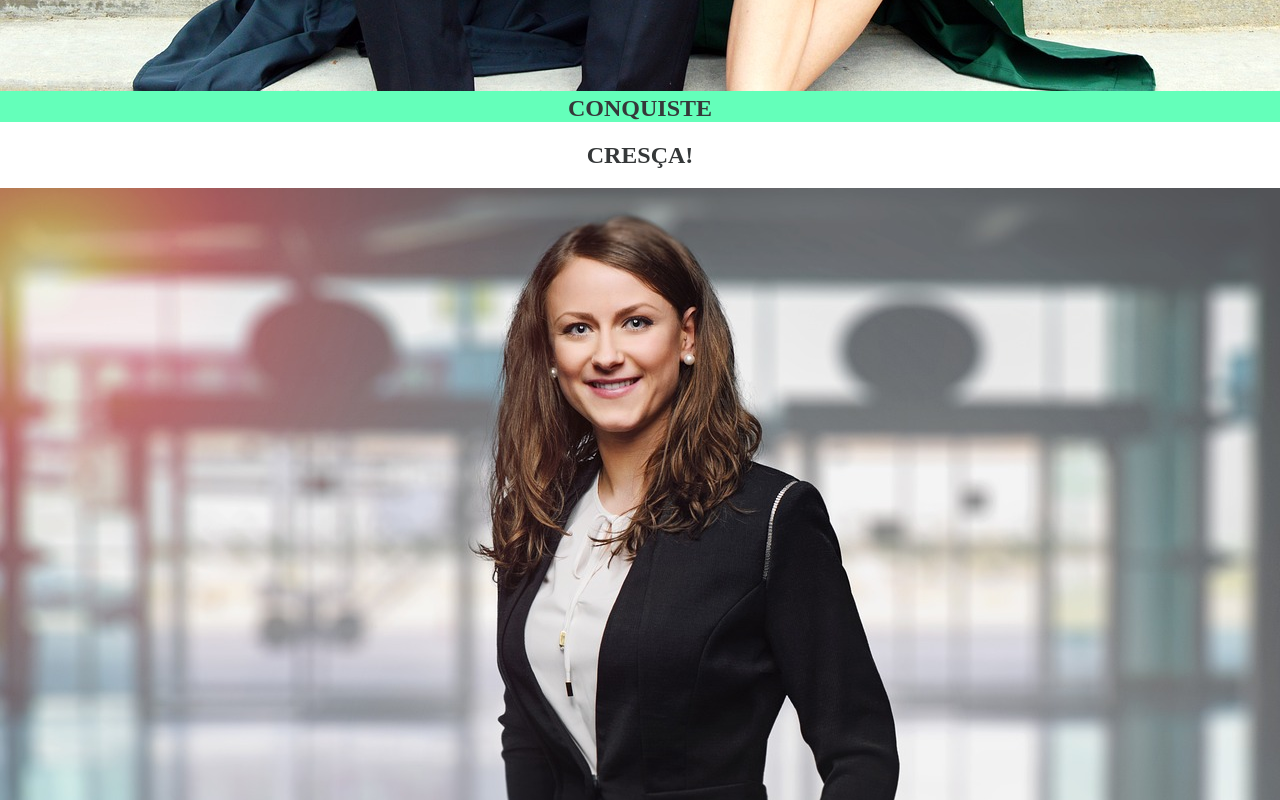
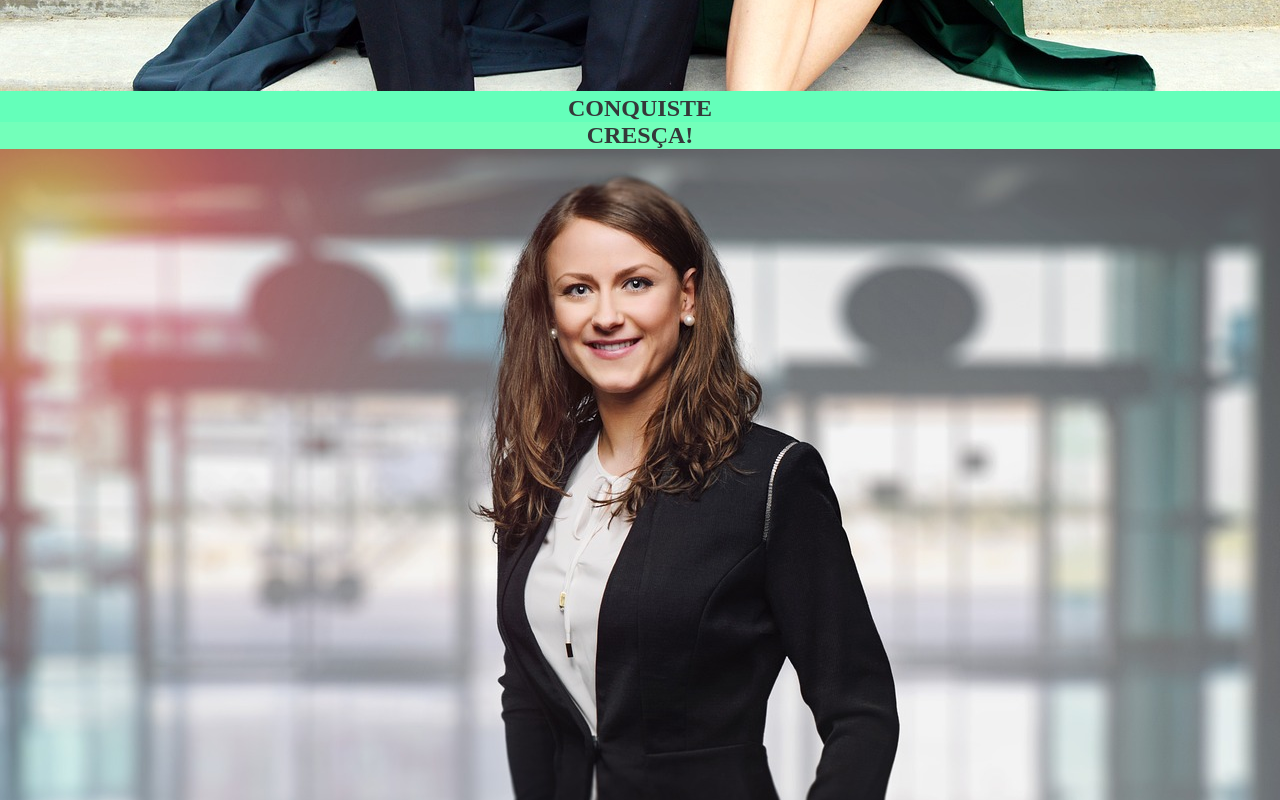
Before and after one commit to 00julia/aula18.05.23, a plain HTML site: page index.html in a window 1280 px wide. Shown: the part 3760-4560 px from the top of the page. Drawn offline with Linux system fonts and the light colour scheme.

Commit message:
eeeeeeeeeeeeeeeeeeeeeeeee

```diff
--- a/style.css
+++ b/style.css
@@ -81,3 +81,15 @@ main{
     height: 15%;
     margin: 0;
 }
+#content3{
+    background: #73ffba;
+    grid-area: content2;
+}
+#content3 img{
+    width: 100%;
+    height: 85%;
+}
+#content3 h2{
+    height: 15%;
+    margin: 0;
+}
```
